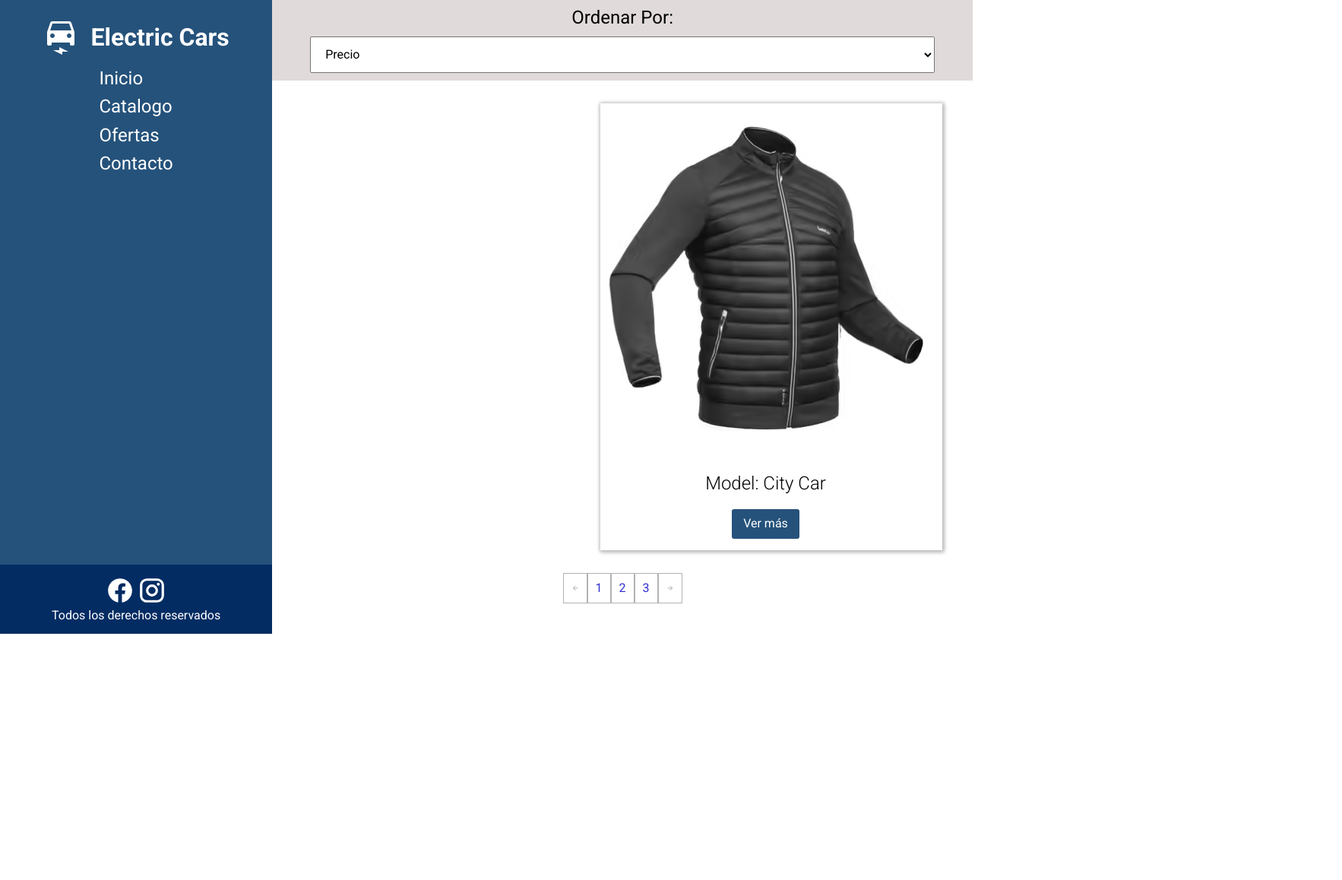
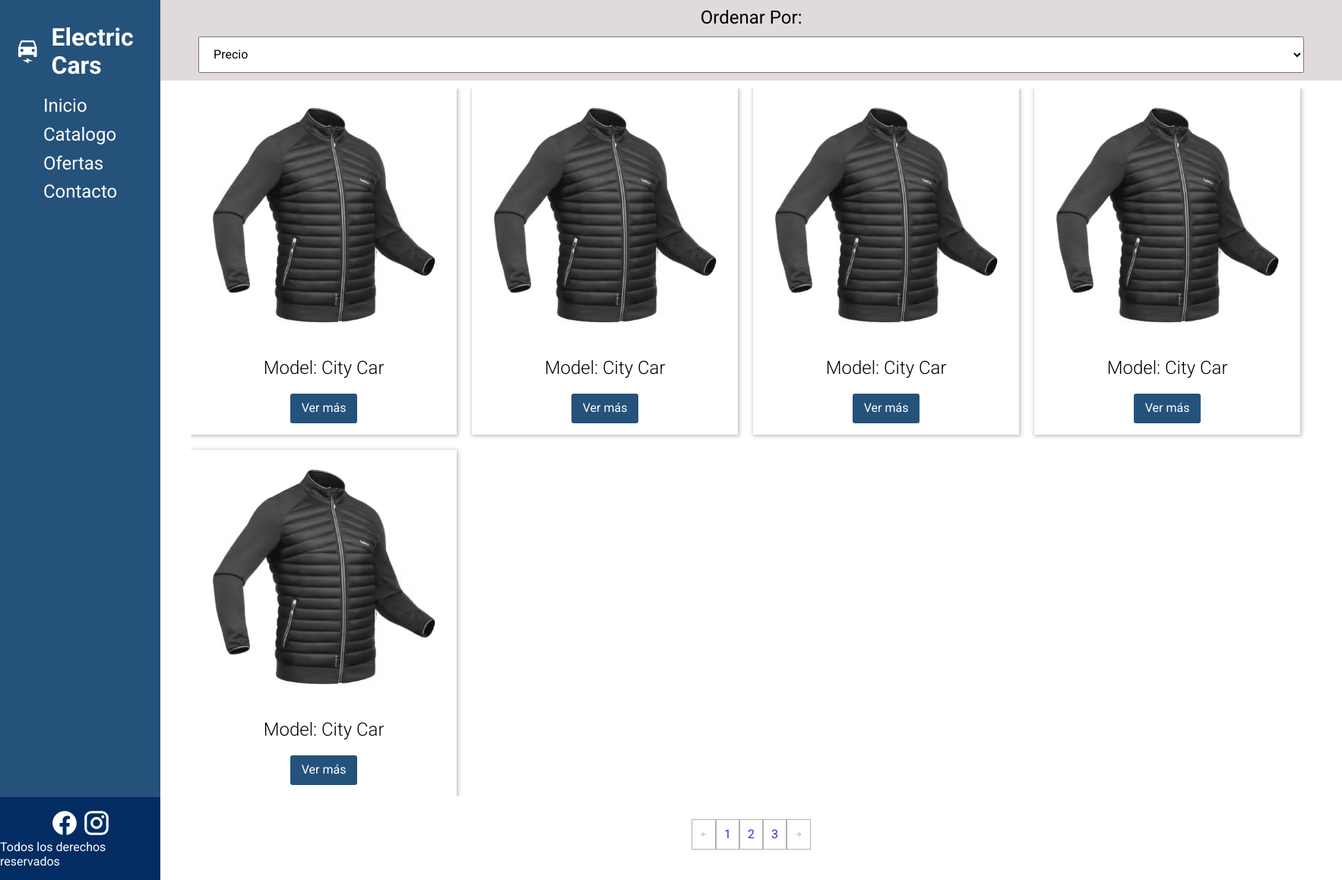
Before and after one commit to jcorp11/desafio-media, a plain HTML site: page index.html in a window 1280 px wide. Shown: the whole page at 76% size, 1766 px wide, since content can reach past the window. Before the commit the page ends 834 px from the top, so only its background shows below. Drawn offline with Linux system fonts and the light colour scheme.

Commit message:
cambios n grid

```diff
--- a/assets/css/style.css
+++ b/assets/css/style.css
@@ -79,27 +79,30 @@ body {
   justify-content: center;
   gap: 20px;
   place-items: center;
+  overflow-y: scroll;
+  scrollbar-gutter: stable;
 }
 
 .producto {
-  grid-area: cards;
+  /* grid-area: cards; */
   display: flex;
   box-shadow: 1px 1px 5px 1px rgb(193, 191, 191);
   flex-direction: column;
   align-items: center;
   justify-content: end;
-  width: 450px;
+  width: 350px;
   gap: 20px;
   /* border: 1px solid black; */
   background-color: rgb(255, 255, 255);
   /* height: 400px; */
   padding: 15px;
-  overflow-y: scroll;
-  scrollbar-gutter: stable;
 }
 .producto__nombre {
   font-weight: 300;
   font-size: 1.5rem;
+}
+.producto__img {
+  width: 100%;
 }
 
 .producto__boton {
--- a/index.html
+++ b/index.html
@@ -69,6 +69,21 @@
           <h3 class="producto__nombre">Model: City Car</h3>
           <button class="producto__boton">Ver más</button>
         </section>
+        <section class="producto">
+          <img class="producto__img" src="assets/imgs/chaqueta.jpeg" alt="" />
+          <h3 class="producto__nombre">Model: City Car</h3>
+          <button class="producto__boton">Ver más</button>
+        </section>
+        <section class="producto">
+          <img class="producto__img" src="assets/imgs/chaqueta.jpeg" alt="" />
+          <h3 class="producto__nombre">Model: City Car</h3>
+          <button class="producto__boton">Ver más</button>
+        </section>
+        <section class="producto">
+          <img class="producto__img" src="assets/imgs/chaqueta.jpeg" alt="" />
+          <h3 class="producto__nombre">Model: City Car</h3>
+          <button class="producto__boton">Ver más</button>
+        </section>
       </section>
 
       <section class="button-list">
```
